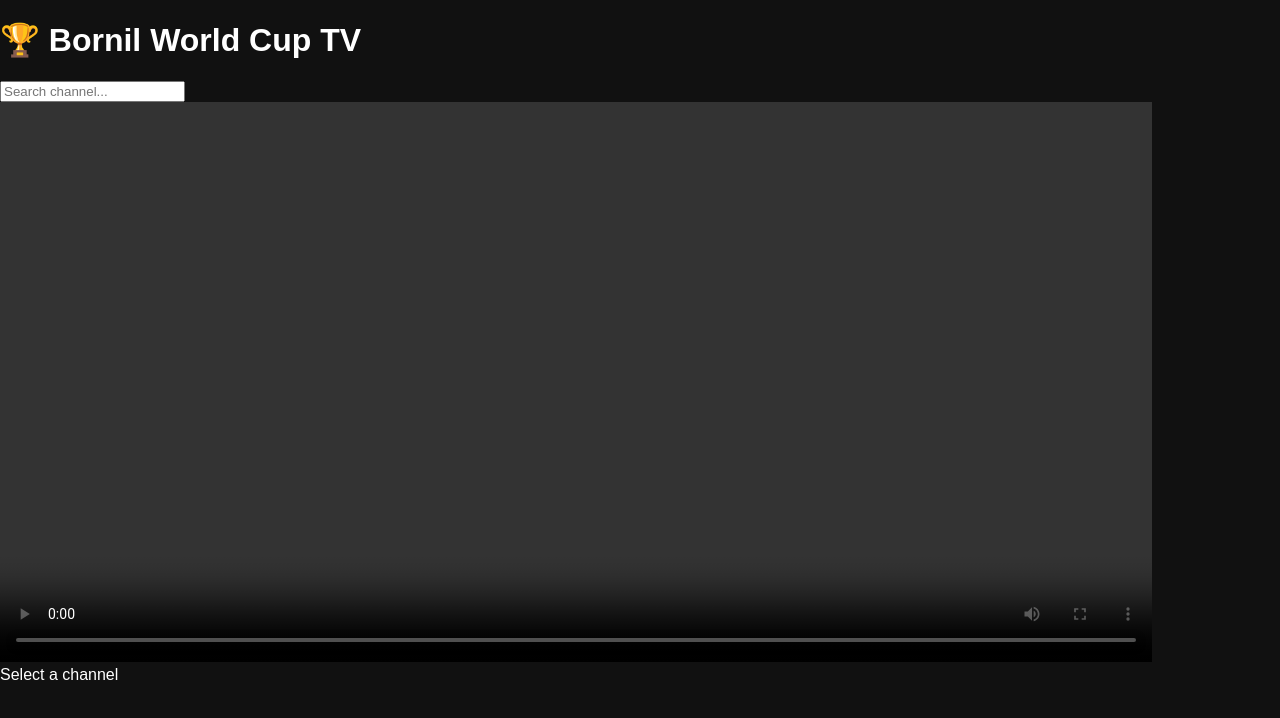
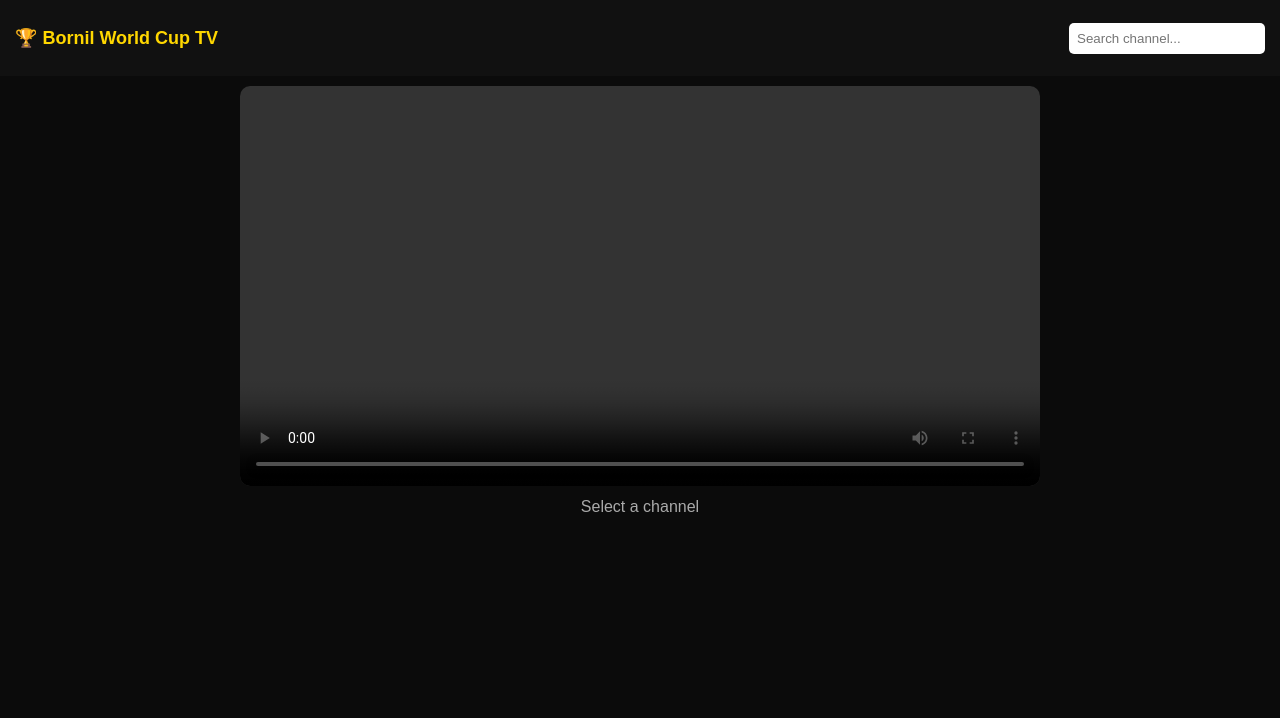
Before and after one commit to bulletbornil-tech/Bornil-World-Cup-Tv, a website: page public/index.html in a window 1280 px wide. Drawn offline with nearby package versions, Linux system fonts and the light colour scheme; no server answers.

Commit message:
Update style.css

```diff
--- a/public/style.css
+++ b/public/style.css
@@ -1,50 +1,75 @@
 body {
   margin: 0;
-  font-family: Arial;
-  background: #111;
+  font-family: Arial, sans-serif;
+  background: #0b0b0b;
   color: white;
 }
 
-.container {
+header {
+  padding: 15px;
+  background: #111;
   display: flex;
-  height: 100vh;
+  justify-content: space-between;
+  align-items: center;
 }
 
-.sidebar {
-  width: 30%;
-  background: #1c1c1c;
-  overflow-y: auto;
+header h1 {
+  font-size: 18px;
+  color: gold;
+}
+
+#search {
+  padding: 8px;
+  width: 180px;
+  border-radius: 5px;
+  border: none;
+}
+
+.player-section {
+  text-align: center;
+  padding: 10px;
+}
+
+video {
+  width: 90%;
+  max-width: 800px;
+  border-radius: 10px;
+  background: black;
+}
+
+#nowPlaying {
+  margin-top: 8px;
+  color: #aaa;
+}
+
+.grid {
+  display: grid;
+  grid-template-columns: repeat(auto-fill, minmax(140px, 1fr));
+  gap: 10px;
   padding: 10px;
 }
 
 .channel {
-  display: flex;
-  align-items: center;
+  background: #1a1a1a;
   padding: 10px;
+  border-radius: 10px;
   cursor: pointer;
-  border-bottom: 1px solid #333;
+  text-align: center;
+  transition: 0.2s;
 }
 
 .channel:hover {
   background: #333;
+  transform: scale(1.05);
 }
 
 .channel img {
-  width: 40px;
-  height: 40px;
-  margin-right: 10px;
+  width: 60px;
+  height: 60px;
+  object-fit: contain;
 }
 
-.player {
-  flex: 1;
-  display: flex;
-  flex-direction: column;
-  justify-content: center;
-  align-items: center;
+.channel p {
+  font-size: 12px;
+  margin-top: 5px;
 }
-
-video {
-  width: 90%;
-  max-height: 70vh;
-  background: black;
-}
```
